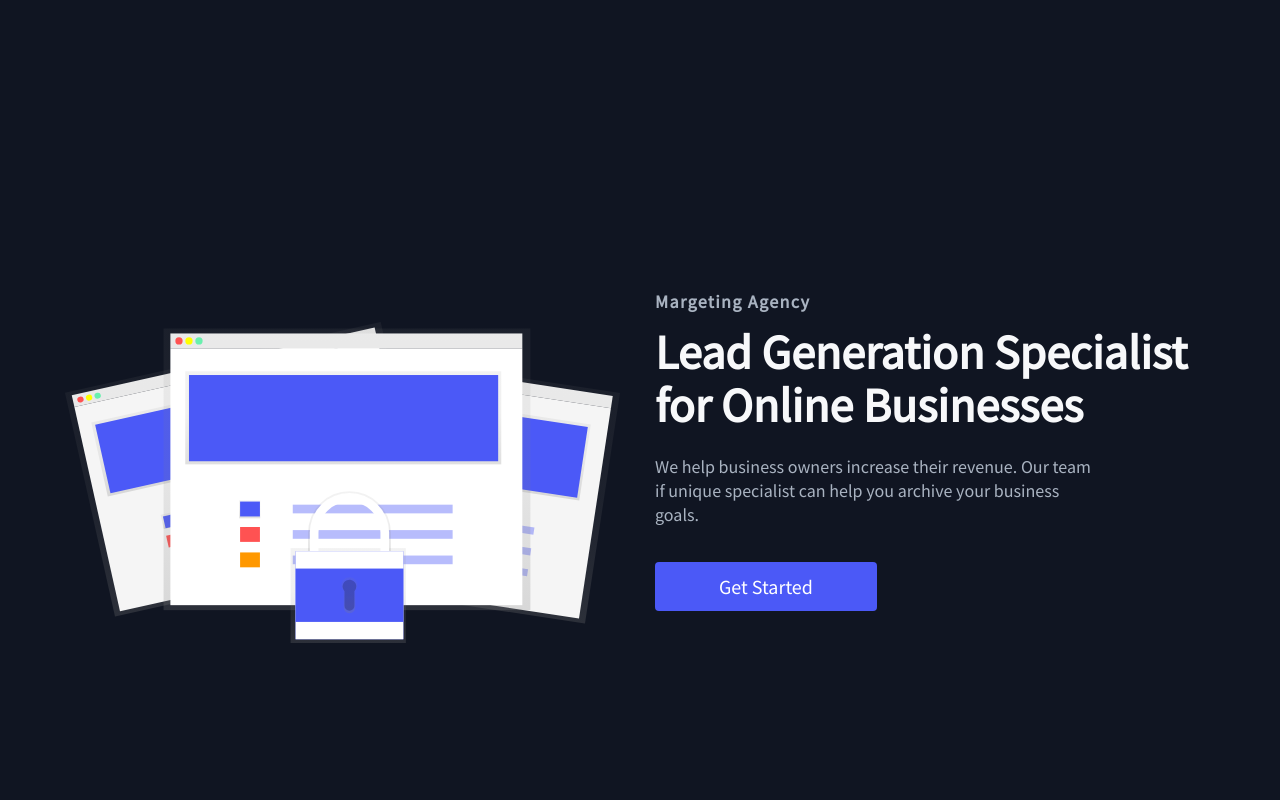
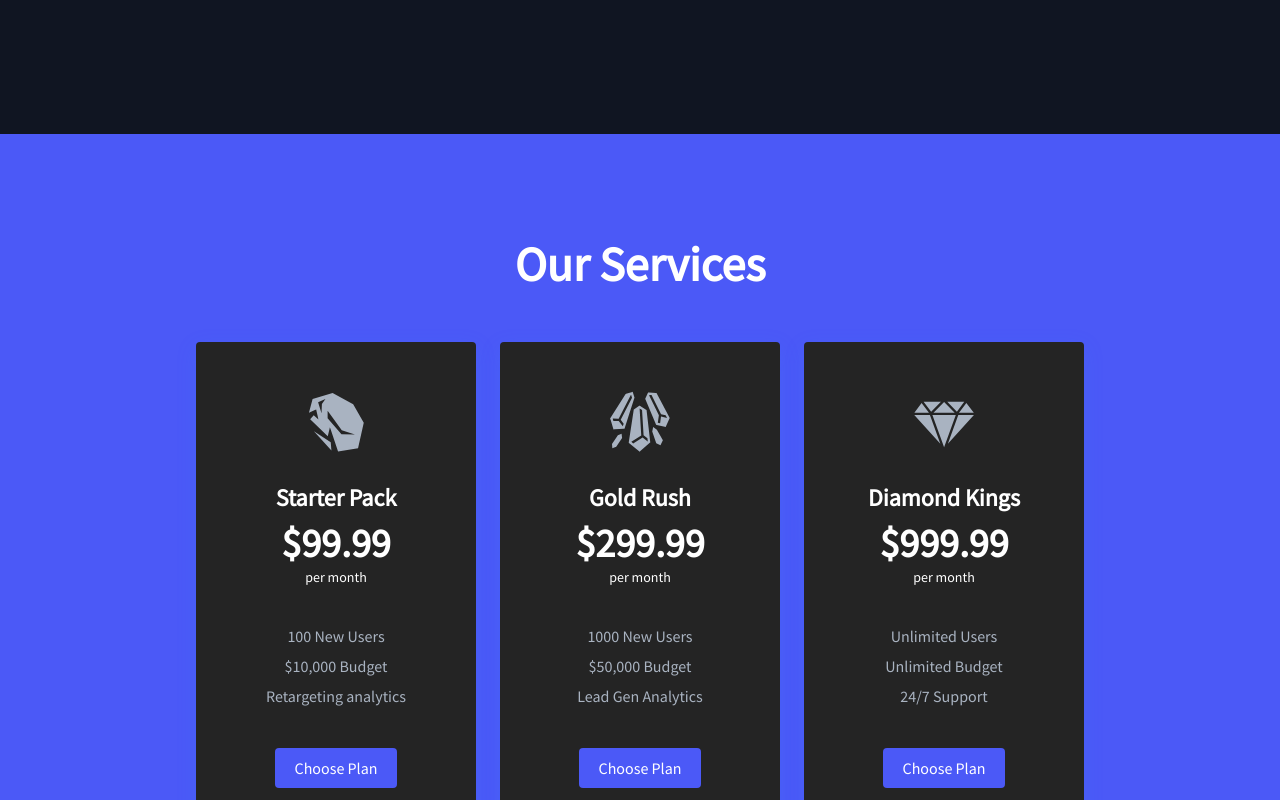
Before and after one commit to tinspham209/ultra-website, a React (Create React App) app: page / in a window 1280 px wide. Shown: the part 2280-3080 px from the top of the page. Built offline with nearby package versions, Linux system fonts and the light colour scheme.

Commit message:
Import Pricing

```diff
--- a/src/pages/HomePage/Home.js
+++ b/src/pages/HomePage/Home.js
@@ -1,5 +1,5 @@
 import React from "react";
-import { InfoSection } from "../../components";
+import { InfoSection, Pricing } from "../../components";
 import { homeObjOne, homeObjTwo, homeObjThree, homeObjFour } from "./Data";
 const Home = () => {
 	return (
@@ -7,6 +7,7 @@
 			<InfoSection {...homeObjOne} />
 			<InfoSection {...homeObjTwo} />
 			<InfoSection {...homeObjThree} />
+			<Pricing />
 			<InfoSection {...homeObjFour} />
 		</>
 	);
```
